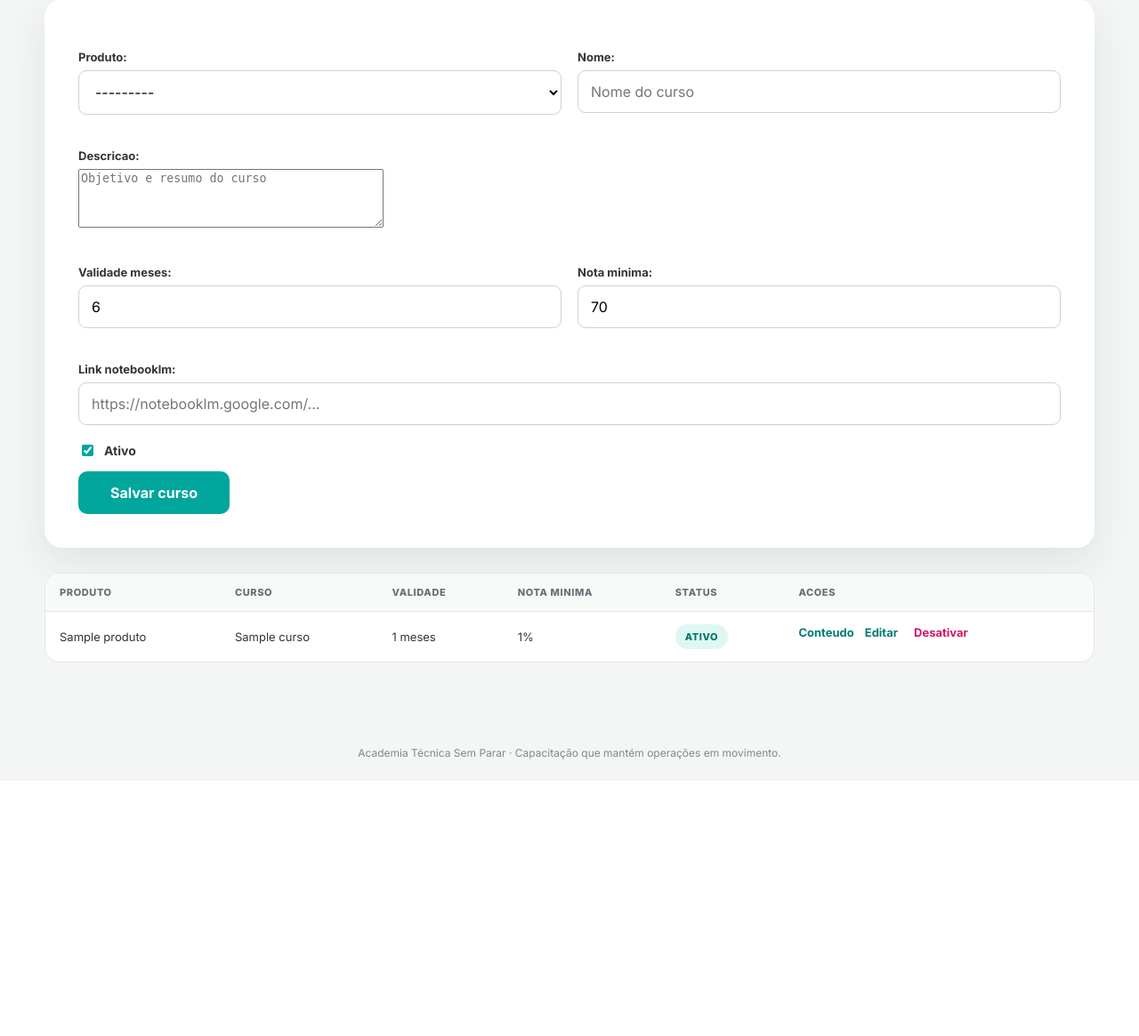
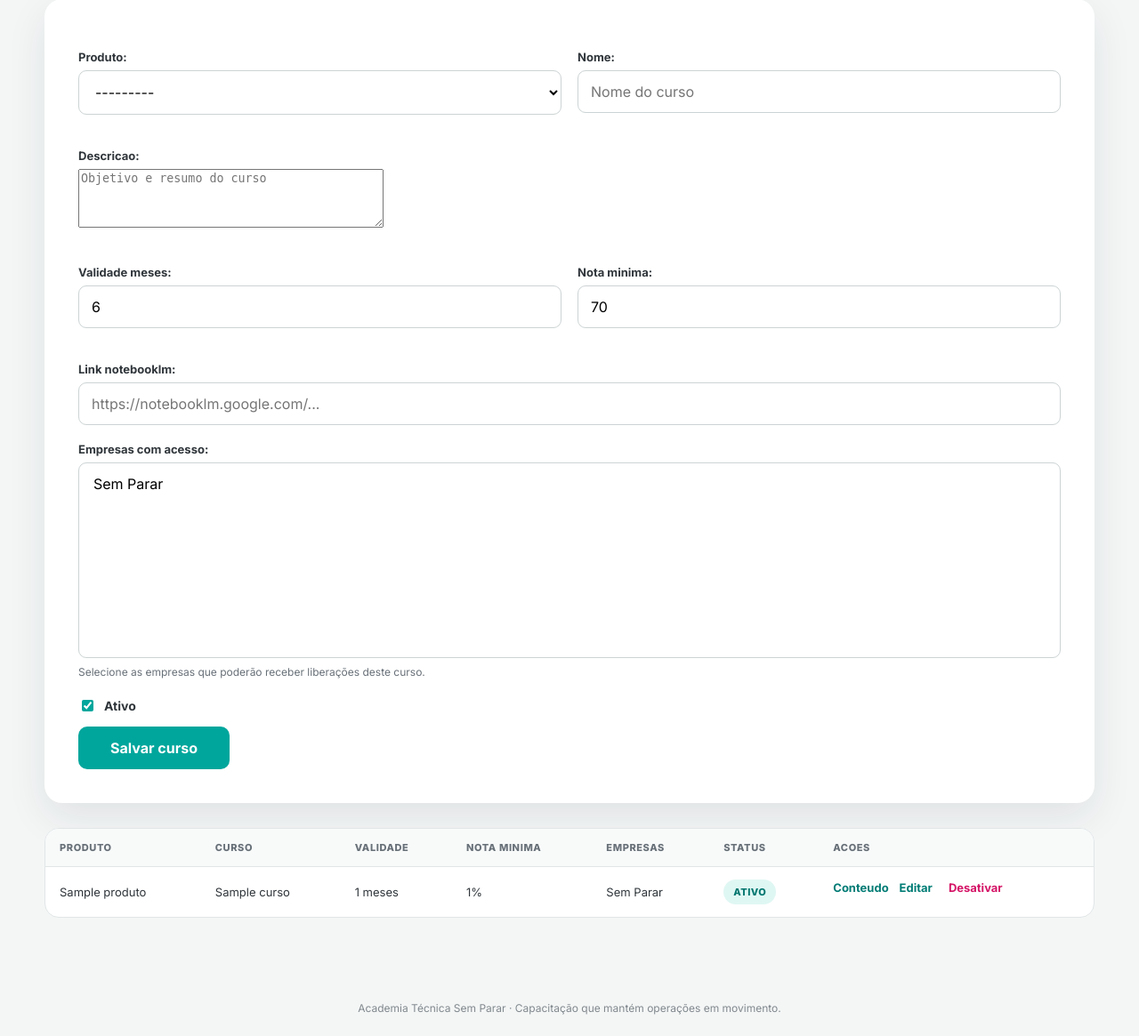
Before and after one commit to gouveamarcos/sistema_treinamentos, a Django app: page /catalogo/cursos/ in a window 1280 px wide. Shown: the part 299-1464 px from the top of the page at 89% size. Before the commit the page ends 1153 px from the top, so only its background shows below. Run offline with Django 5.2, Linux system fonts and the light colour scheme; a user stored in the database is signed in; data comes from the database, SQL or seed files in the repository; tables that the repository leaves empty hold one stand-in row (values such as "Sample post").

Commit message:
Restrict course availability by company

```diff
--- a/core/admin.py
+++ b/core/admin.py
@@ -187,8 +187,9 @@ class TecnicoAdmin(admin.ModelAdmin):
 @admin.register(Curso)
 class CursoAdmin(admin.ModelAdmin):
     list_display = ("nome", "produto", "nota_minima", "validade_meses", "ativo")
-    search_fields = ("nome", "produto__nome")
-    list_filter = ("produto", "ativo")
+    search_fields = ("nome", "produto__nome", "empresas_disponiveis__nome")
+    list_filter = ("produto", "empresas_disponiveis", "ativo")
+    filter_horizontal = ("empresas_disponiveis",)
     inlines = (EtapaCursoInline,)
 
 
--- a/core/forms.py
+++ b/core/forms.py
@@ -14,6 +14,14 @@ from .models import (
     Tecnico,
 )
 from .scopes import empresas_do_usuario
+
+
+def cursos_disponiveis_para_empresas(empresas):
+    return Curso.objects.filter(
+        ativo=True,
+        produto__ativo=True,
+        empresas_disponiveis__in=empresas,
+    ).select_related("produto").distinct()
 
 
 def _validar_upload_csv(arquivo):
@@ -78,14 +86,27 @@ class LiberarCursoLoteForm(forms.Form):
         self.fields["empresa"].queryset = empresas.order_by("nome")
 
         empresa_id = self.data.get("empresa") or self.initial.get("empresa")
+        cursos = cursos_disponiveis_para_empresas(empresas)
         tecnicos = Tecnico.objects.filter(ativo=True, empresa__in=empresas)
         if empresa_id:
-            tecnicos = tecnicos.filter(empresa_id=empresa_id)
+            filtro_empresa = (
+                {"empresa": empresa_id}
+                if isinstance(empresa_id, Empresa)
+                else {"empresa_id": empresa_id}
+            )
+            filtro_curso = (
+                {"empresas_disponiveis": empresa_id}
+                if isinstance(empresa_id, Empresa)
+                else {"empresas_disponiveis__id": empresa_id}
+            )
+            tecnicos = tecnicos.filter(**filtro_empresa)
+            cursos = cursos.filter(**filtro_curso)
             self.fields["tecnicos"].queryset = tecnicos.order_by("nome")
         else:
             self.fields["tecnicos"].queryset = tecnicos.select_related(
                 "empresa"
             ).order_by("empresa__nome", "nome")
+        self.fields["curso"].queryset = cursos.order_by("produto__nome", "nome")
 
     def clean(self):
         dados = super().clean()
@@ -349,10 +370,16 @@ class ImportarLiberacoesForm(forms.Form):
             else empresas_do_usuario(usuario)
         )
         self.fields["empresa"].queryset = empresas.order_by("nome")
-        self.fields["curso"].queryset = Curso.objects.filter(
-            ativo=True,
-            produto__ativo=True,
-        ).select_related("produto").order_by("produto__nome", "nome")
+        cursos = cursos_disponiveis_para_empresas(empresas)
+        empresa_id = self.data.get("empresa") or self.initial.get("empresa")
+        if empresa_id:
+            filtro_curso = (
+                {"empresas_disponiveis": empresa_id}
+                if isinstance(empresa_id, Empresa)
+                else {"empresas_disponiveis__id": empresa_id}
+            )
+            cursos = cursos.filter(**filtro_curso)
+        self.fields["curso"].queryset = cursos.order_by("produto__nome", "nome")
 
     def clean_arquivo(self):
         return _validar_upload_csv(self.cleaned_data["arquivo"])
@@ -380,6 +407,7 @@ class CursoForm(forms.ModelForm):
             "validade_meses",
             "nota_minima",
             "link_notebooklm",
+            "empresas_disponiveis",
             "ativo",
         )
         widgets = {
@@ -390,6 +418,7 @@ class CursoForm(forms.ModelForm):
             "link_notebooklm": forms.URLInput(
                 attrs={"placeholder": "https://notebooklm.google.com/..."}
             ),
+            "empresas_disponiveis": forms.SelectMultiple(attrs={"size": "8"}),
         }
 
     def __init__(self, *args, **kwargs):
@@ -397,6 +426,12 @@ class CursoForm(forms.ModelForm):
         self.fields["produto"].queryset = Produto.objects.filter(ativo=True).order_by(
             "nome"
         )
+        self.fields["empresas_disponiveis"].queryset = Empresa.objects.filter(
+            ativa=True
+        ).order_by("nome")
+        self.fields[
+            "empresas_disponiveis"
+        ].help_text = "Selecione as empresas que poderão receber liberações deste curso."
 
 
 class EtapaCursoForm(forms.ModelForm):
--- a/core/models.py
+++ b/core/models.py
@@ -200,6 +200,12 @@ class Curso(models.Model):
     descricao = models.TextField(blank=True, null=True)
     produto = models.ForeignKey(
         Produto, on_delete=models.PROTECT, related_name="cursos"
+    )
+    empresas_disponiveis = models.ManyToManyField(
+        Empresa,
+        blank=True,
+        related_name="cursos_disponiveis",
+        verbose_name="empresas com acesso",
     )
     validade_meses = models.PositiveIntegerField(default=6)
     nota_minima = models.PositiveSmallIntegerField(
--- a/core/templates/core/curso_operacional_form.html
+++ b/core/templates/core/curso_operacional_form.html
@@ -47,6 +47,12 @@
             {{ form.link_notebooklm }}
             {% for erro in form.link_notebooklm.errors %}<small class="erro-campo">{{ erro }}</small>{% endfor %}
         </div>
+        <div class="campo-form">
+            {{ form.empresas_disponiveis.label_tag }}
+            {{ form.empresas_disponiveis }}
+            {% if form.empresas_disponiveis.help_text %}<small class="texto-ajuda">{{ form.empresas_disponiveis.help_text }}</small>{% endif %}
+            {% for erro in form.empresas_disponiveis.errors %}<small class="erro-campo">{{ erro }}</small>{% endfor %}
+        </div>
         <label class="check-operacional">{{ form.ativo }} {{ form.ativo.label }}</label>
         <button class="botao-principal botao-auto" type="submit">Atualizar curso</button>
     </form>
--- a/core/templates/core/cursos_operacionais.html
+++ b/core/templates/core/cursos_operacionais.html
@@ -46,6 +46,12 @@
             {{ form.link_notebooklm }}
             {% for erro in form.link_notebooklm.errors %}<small class="erro-campo">{{ erro }}</small>{% endfor %}
         </div>
+        <div class="campo-form">
+            {{ form.empresas_disponiveis.label_tag }}
+            {{ form.empresas_disponiveis }}
+            {% if form.empresas_disponiveis.help_text %}<small class="texto-ajuda">{{ form.empresas_disponiveis.help_text }}</small>{% endif %}
+            {% for erro in form.empresas_disponiveis.errors %}<small class="erro-campo">{{ erro }}</small>{% endfor %}
+        </div>
         <label class="check-operacional">{{ form.ativo }} {{ form.ativo.label }}</label>
         <button class="botao-principal botao-auto" type="submit">Salvar curso</button>
     </form>
@@ -58,6 +64,7 @@
                     <th>Curso</th>
                     <th>Validade</th>
                     <th>Nota minima</th>
+                    <th>Empresas</th>
                     <th>Status</th>
                     <th>Acoes</th>
                 </tr>
@@ -69,6 +76,13 @@
                         <td>{{ curso.nome }}</td>
                         <td>{{ curso.validade_meses }} meses</td>
                         <td>{{ curso.nota_minima }}%</td>
+                        <td>
+                            {% for empresa in curso.empresas_disponiveis.all %}
+                                {{ empresa.nome }}{% if not forloop.last %}, {% endif %}
+                            {% empty %}
+                                -
+                            {% endfor %}
+                        </td>
                         <td>
                             {% if curso.ativo %}
                                 <span class="status status-em-dia">Ativo</span>
@@ -89,7 +103,7 @@
                     </tr>
                 {% empty %}
                     <tr>
-                        <td colspan="6">Nenhum curso cadastrado.</td>
+                        <td colspan="7">Nenhum curso cadastrado.</td>
                     </tr>
                 {% endfor %}
             </tbody>
--- a/core/views.py
+++ b/core/views.py
@@ -1337,7 +1337,11 @@ def cursos_operacionais(request):
     else:
         form = CursoForm()
 
-    cursos = Curso.objects.select_related("produto").order_by("produto__nome", "nome")
+    cursos = (
+        Curso.objects.select_related("produto")
+        .prefetch_related("empresas_disponiveis")
+        .order_by("produto__nome", "nome")
+    )
     return render(
         request,
         "core/cursos_operacionais.html",
```
Also changed, not shown: core/tests.py (+35 -0 lines), core/migrations/0009_curso_empresas_disponiveis.py (added).
